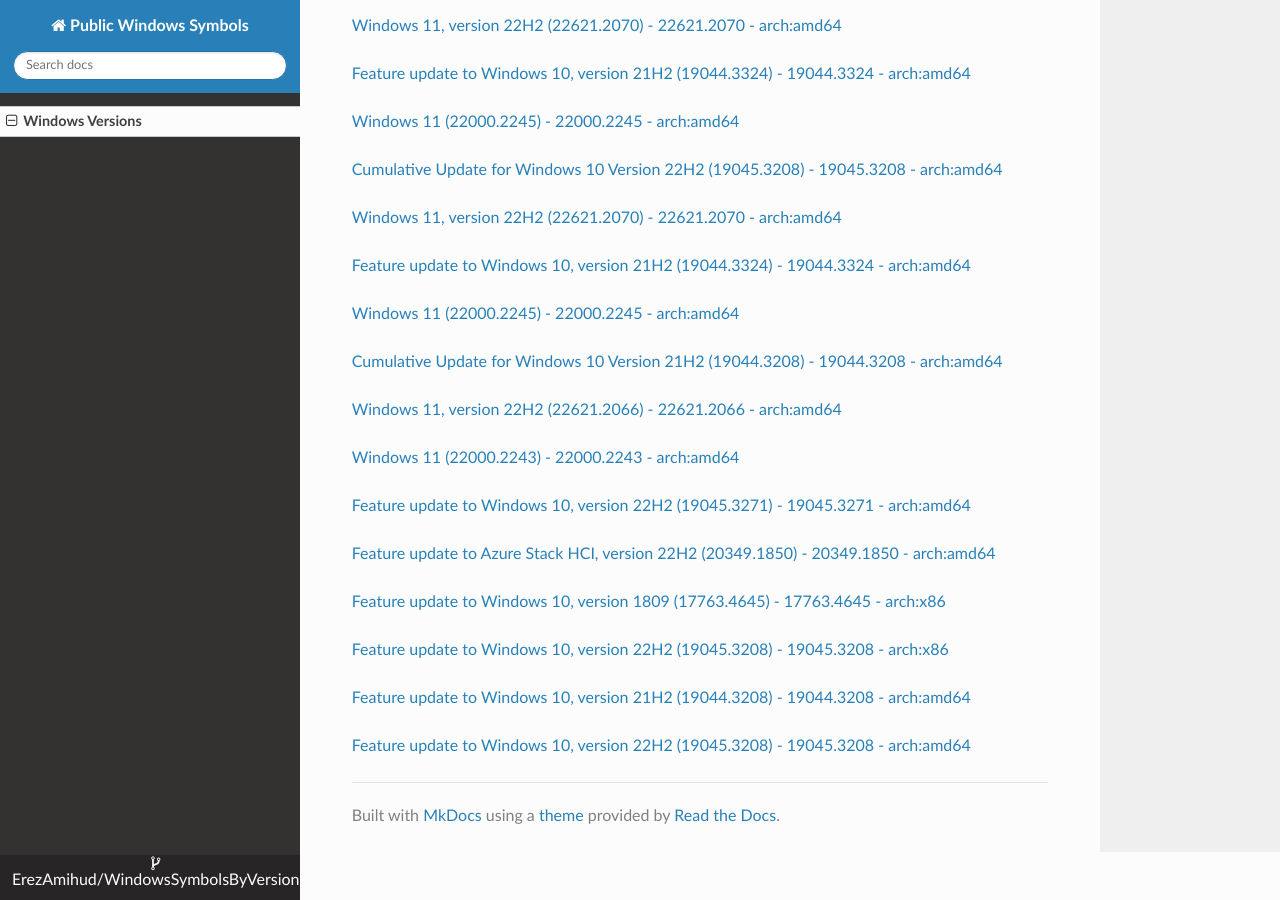
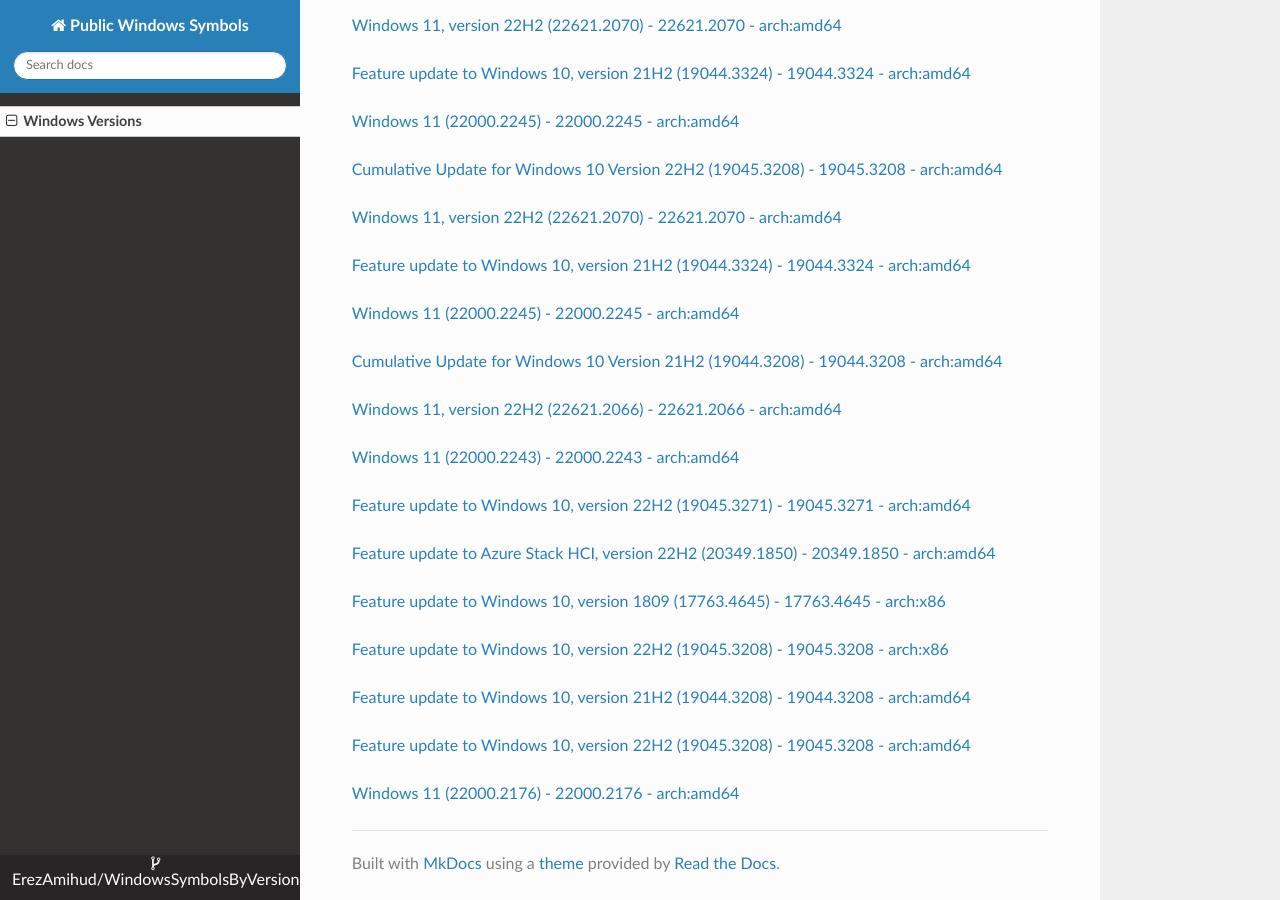
Before and after one commit to ErezAmihud/WindowsSymbolsByVersion, an MkDocs documentation site: the page built from docs/index.md, in a window 1280 px wide and 900 px high, scrolled down 27917 px. Built offline with MkDocs 1.6.1, drawn with Linux system fonts in a browser that asks for light colours; nearby versions of some CDN libraries.

Commit message:
Automated commit, add manifest for 6f5c7066-1c20-4c3e-b710-5c0fde2d8df2

```diff
--- a/docs/index.md
+++ b/docs/index.md
@@ -1594,3 +1594,6 @@
 
 
 [Feature update to Windows 10, version 22H2 (19045.3208) - 19045.3208 - arch:amd64](https://github.com/ErezAmihud/WindowsSymbolsByVersion/blob/main/manifests/49c101a1-1044-43d6-83ee-c8baebfa69a1.manifest)
+
+
+[Windows 11 (22000.2176) - 22000.2176 - arch:amd64](https://github.com/ErezAmihud/WindowsSymbolsByVersion/blob/main/manifests/6f5c7066-1c20-4c3e-b710-5c0fde2d8df2.manifest)
```
Also changed, not shown: process_builds.json (+1 -1 lines), 1 other file.
